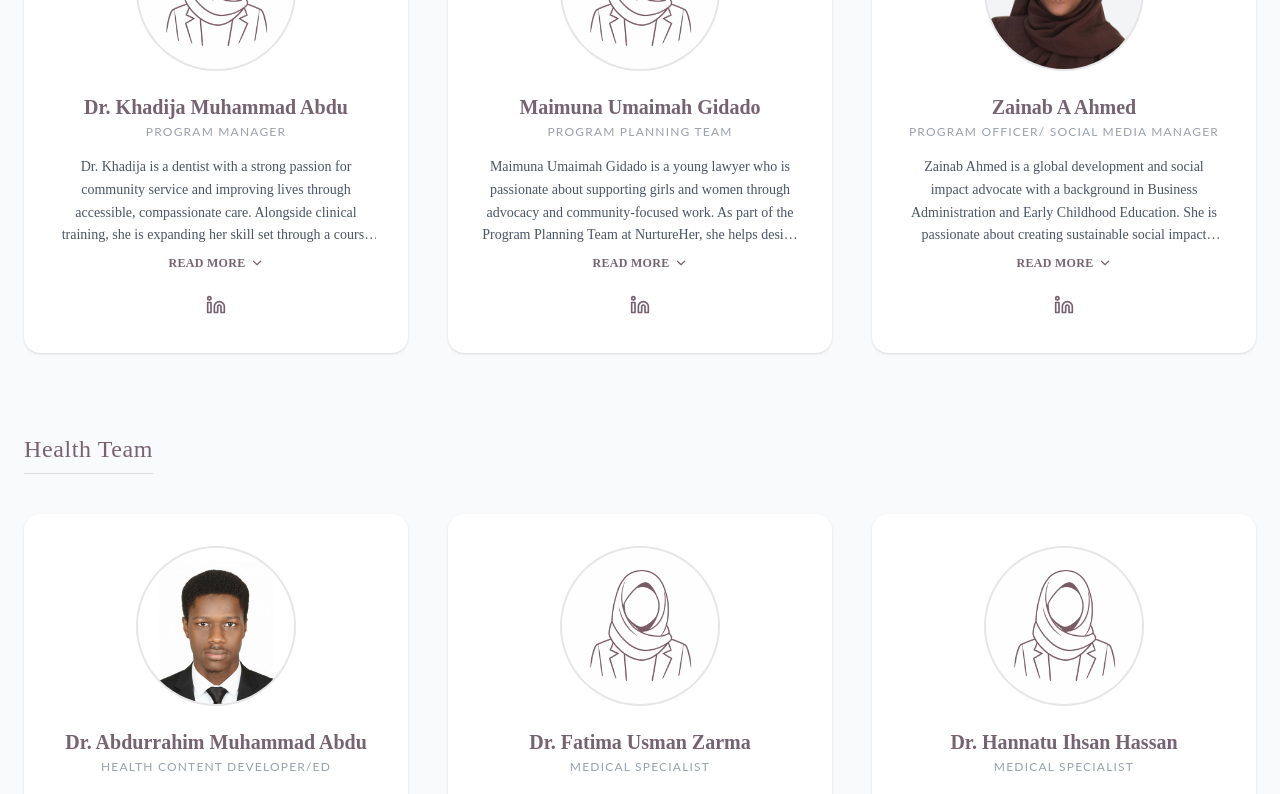
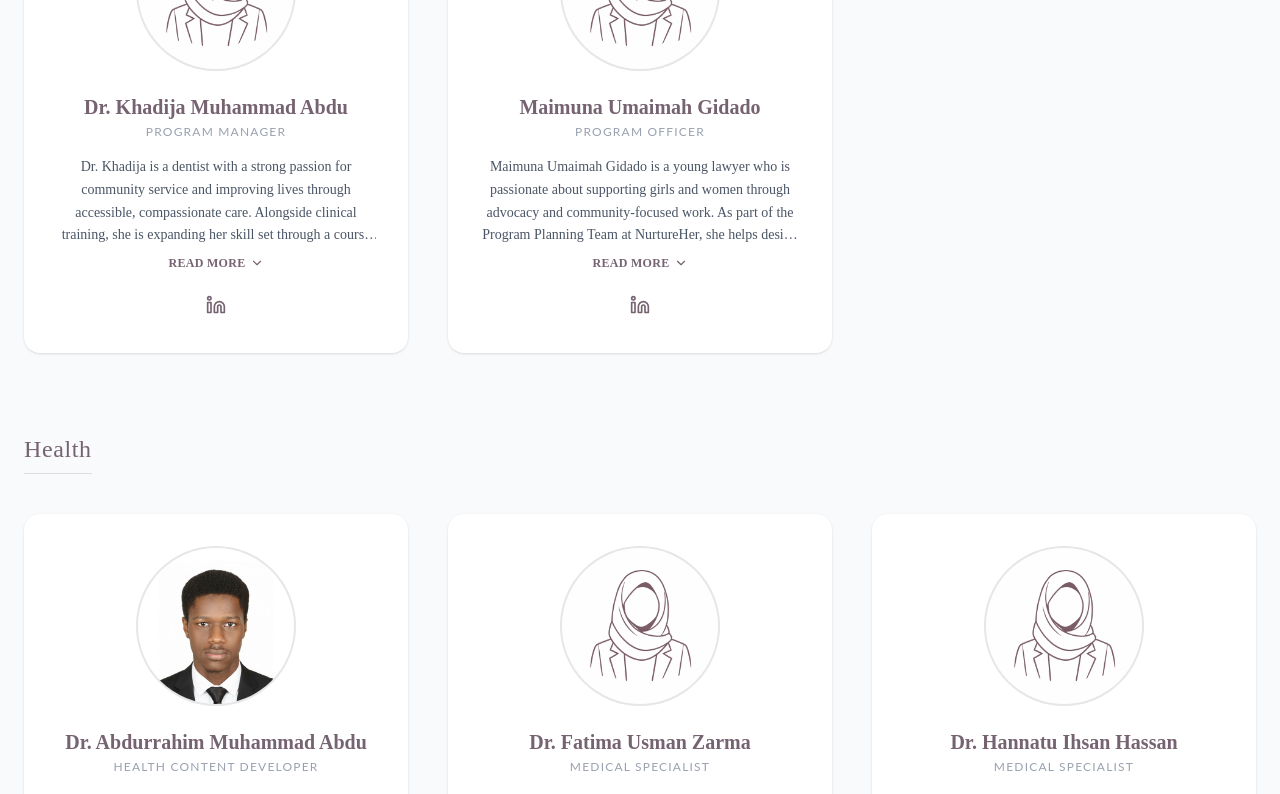
Before and after one commit to NurtureHer/Website-, a React (Vite) app in the folder nurture-her/: page /team in a window 1280 px wide. Shown: the part 520-1314 px from the top of the page. Built offline with nearby package versions, Linux system fonts and the light colour scheme.

Commit message:
minor changes onn team page

```diff
--- a/nurture-her/src/pages/Team.jsx
+++ b/nurture-her/src/pages/Team.jsx
@@ -26,28 +26,20 @@ const departments = [
       },
       {
         name: "Maimuna Umaimah Gidado",
-        role: "Program Planning Team",
+        role: "Program officer",
         image: placeholder,
         // Updated Full Bio
         bio: "Maimuna Umaimah Gidado is a young lawyer who is passionate about supporting girls and women through advocacy and community-focused work. As part of the Program Planning Team at NurtureHer, she helps design impactful programs aimed at empowering the girl child and promoting her overall wellbeing. Umaimah is driven by a genuine desire to create safe spaces where girls can learn, grow, and thrive.",
         linkedin: "#"
-      },
-      {
-      name: "Zainab A Ahmed",
-      role: "Program officer/ Social Media Manager",
-      image: imgZainabA,
-      // Updated Full Bio
-      bio: "Zainab Ahmed is a global development and social impact advocate with a background in Business Administration and Early Childhood Education. She is passionate about creating sustainable social impact through innovative programs and community-based initiatives.",
-      linkedin: "#"
-    }
+      }
     ]
   },
   {
-    title: "Health Team",
+    title: "Health",
     members: [
       {
         name: "Dr. Abdurrahim Muhammad Abdu",
-        role: "Health content developer/ED",
+        role: "Health content developer",
         image: imgabdul,
         // Updated Full Bio
         bio: "Abdurrahim Muhammad Abdu is a medical doctor who obtained his MBBS from Kharkiv National Medical University, Ukraine. He is currently pursuing a Master’s degree in Public Health at IMU University, Malaysia. His professional interests include health equity, health policy development, and community-based interventions. Beyond his academic pursuits, he enjoys working out, playing football, and reading.",
@@ -68,7 +60,7 @@ const departments = [
     title: "Social Media",
     members: [{
       name: "Zainab A Ahmed",
-      role: "Program officer/ Social Media Manager",
+      role: " Social Media Manager/ Program Officer",
       image: imgZainabA,
       // Updated Full Bio
       bio: "Zainab Ahmed is a global development and social impact advocate with a background in Business Administration and Early Childhood Education. She is passionate about creating sustainable social impact through innovative programs and community-based initiatives.",
```
